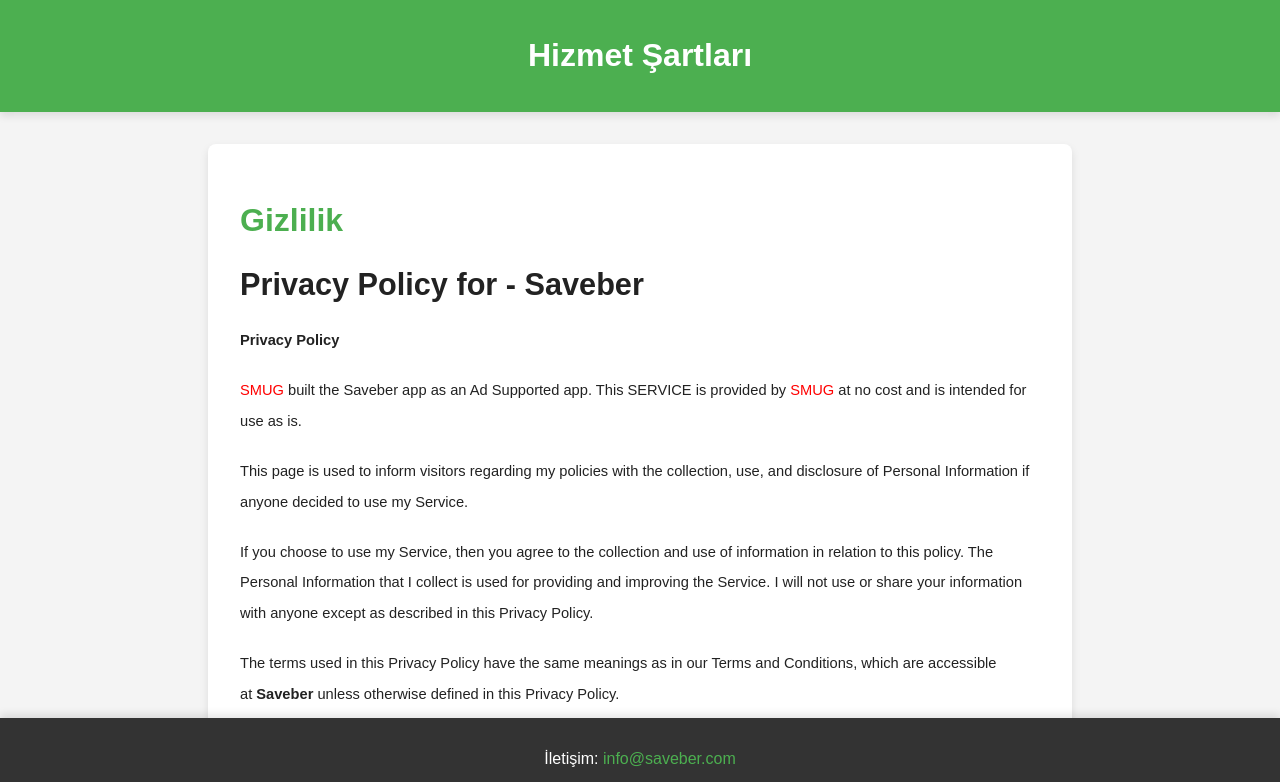
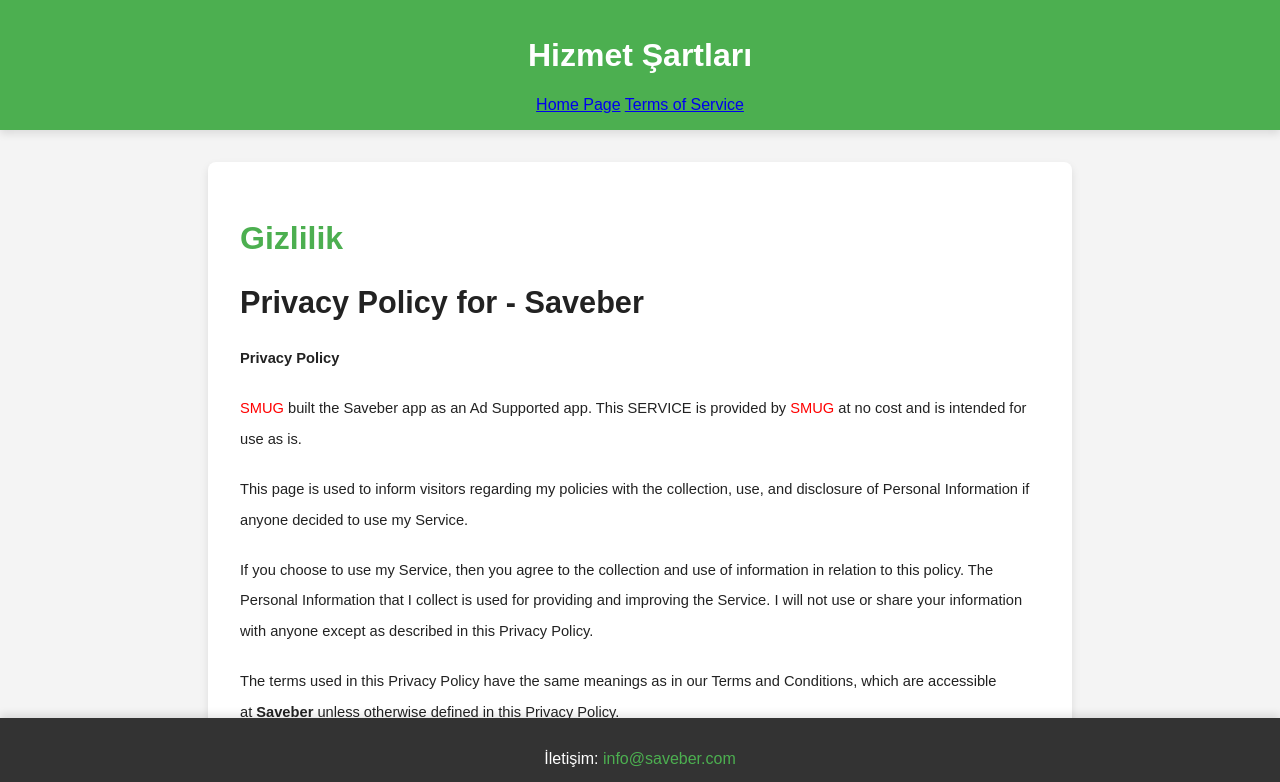
Before and after one commit to Saveber/saveber.com, a plain HTML site: page privacy-policy.html in a window 1280 px wide. Shown: the top 782 px of the page. Drawn offline with Linux system fonts and the light colour scheme.

Commit message:
nav links update

```diff
--- a/privacy-policy.html
+++ b/privacy-policy.html
@@ -57,6 +57,10 @@
 <body>
     <header>
         <h1>Hizmet Şartları</h1>
+        <div class="nav-links">
+            <a href="index.html">Home Page</a>
+            <a href="terms-of-service.html">Terms of Service</a>
+        </div>
     </header>
     <div class="container">
         <h2>Gizlilik</h2>
```
Also changed, not shown: terms-of-service.html (+4 -0 lines).
